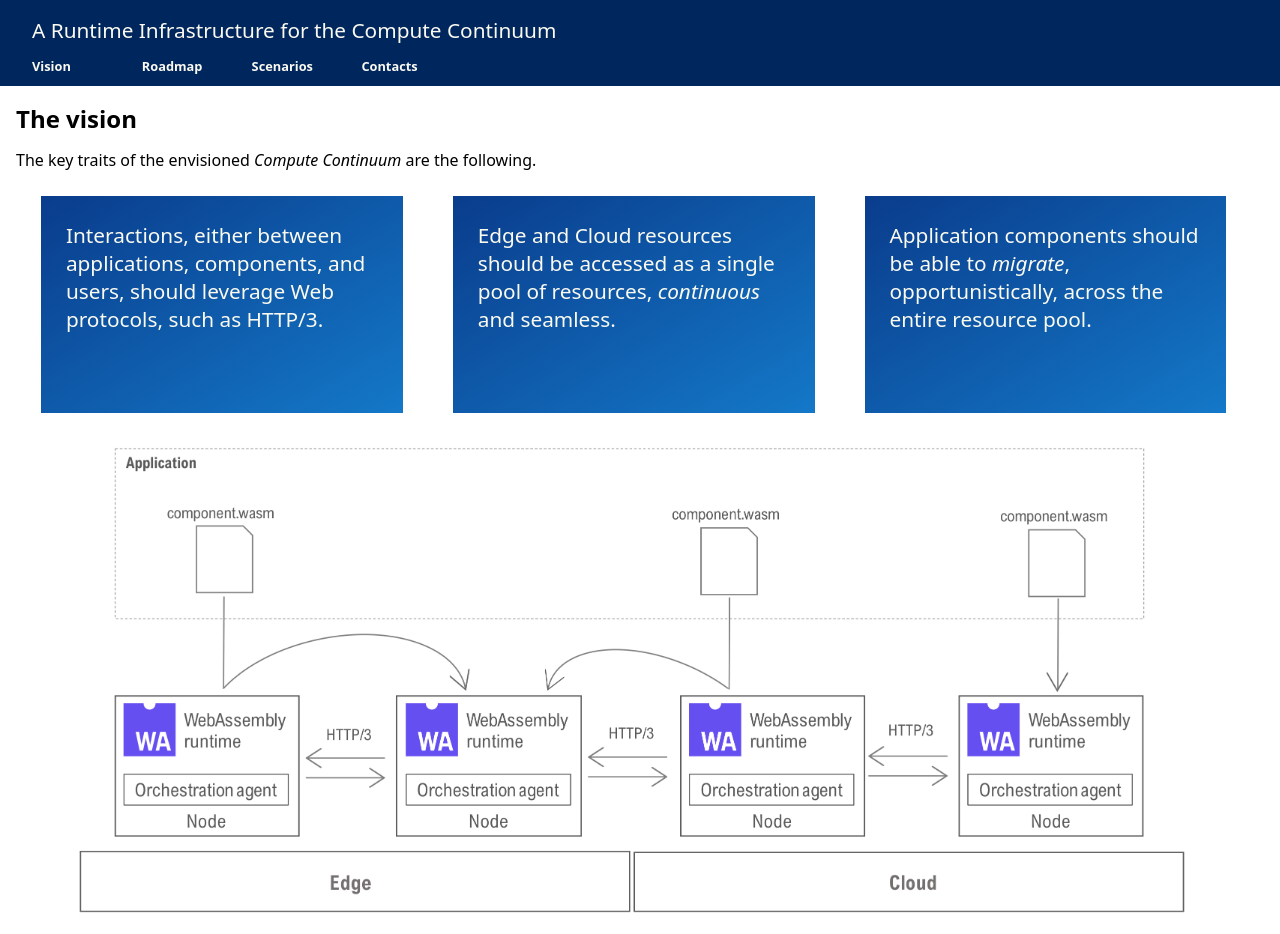
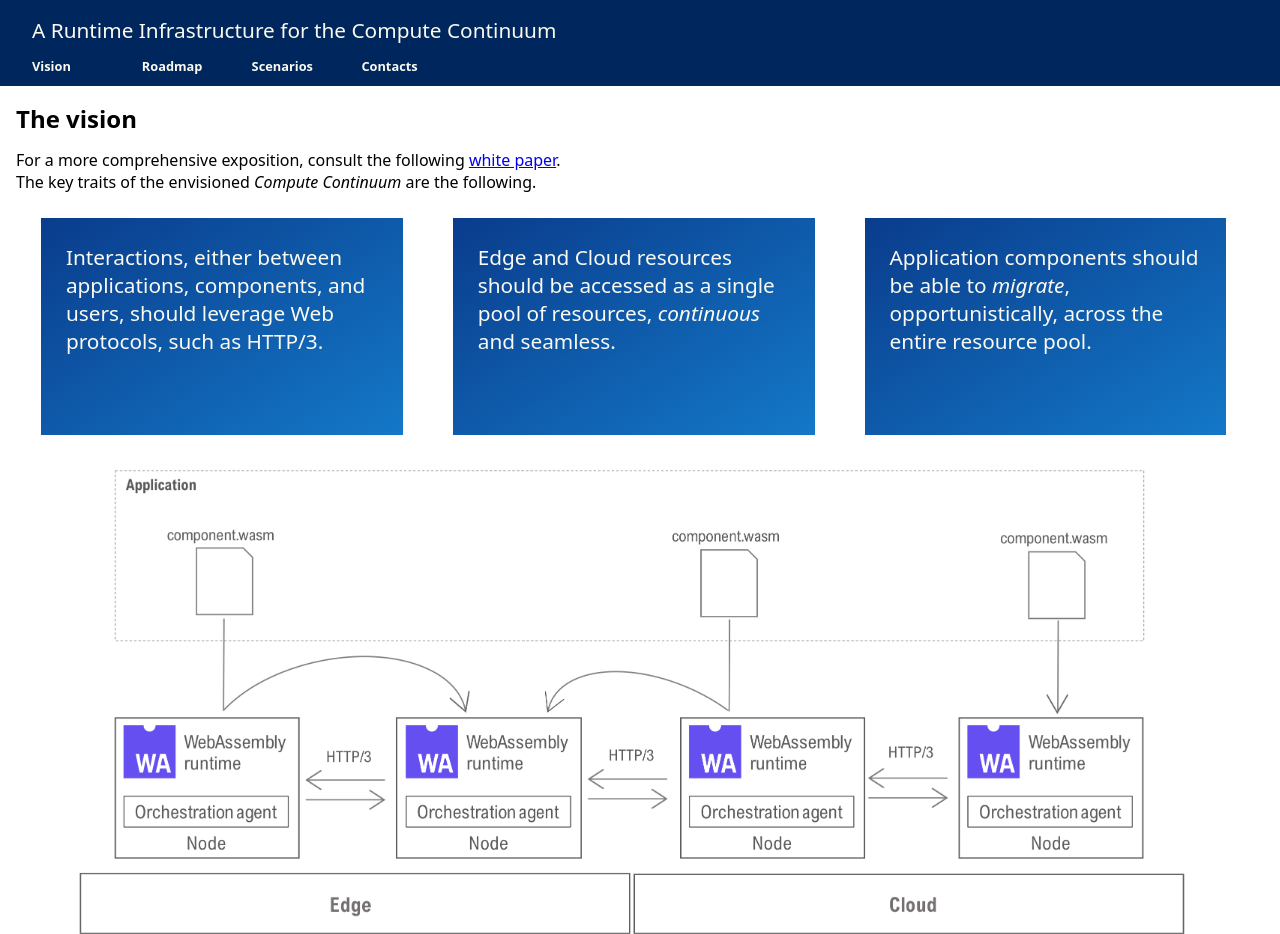
Before and after one commit to TintoEdoardo/phd-project-website, a plain HTML site: page index.html in a window 1280 px wide. Shown: the top 934 px of the page. Drawn offline with Linux system fonts and the light colour scheme.

Commit message:
Added docs

```diff
--- a/index.html
+++ b/index.html
@@ -35,6 +35,8 @@
 
   <div class="section" id="vision">
     <h2>The vision</h2>
+    <p>For a more comprehensive exposition, consult the following
+      <a href="docs/White_Paper___The_Compute_Continuum.pdf" target="_tab">white paper</a>. </p>
     <p>The key traits of the envisioned <em>Compute Continuum</em>
       are the following.
     </p>
```
Also changed, not shown: 1 other file.
